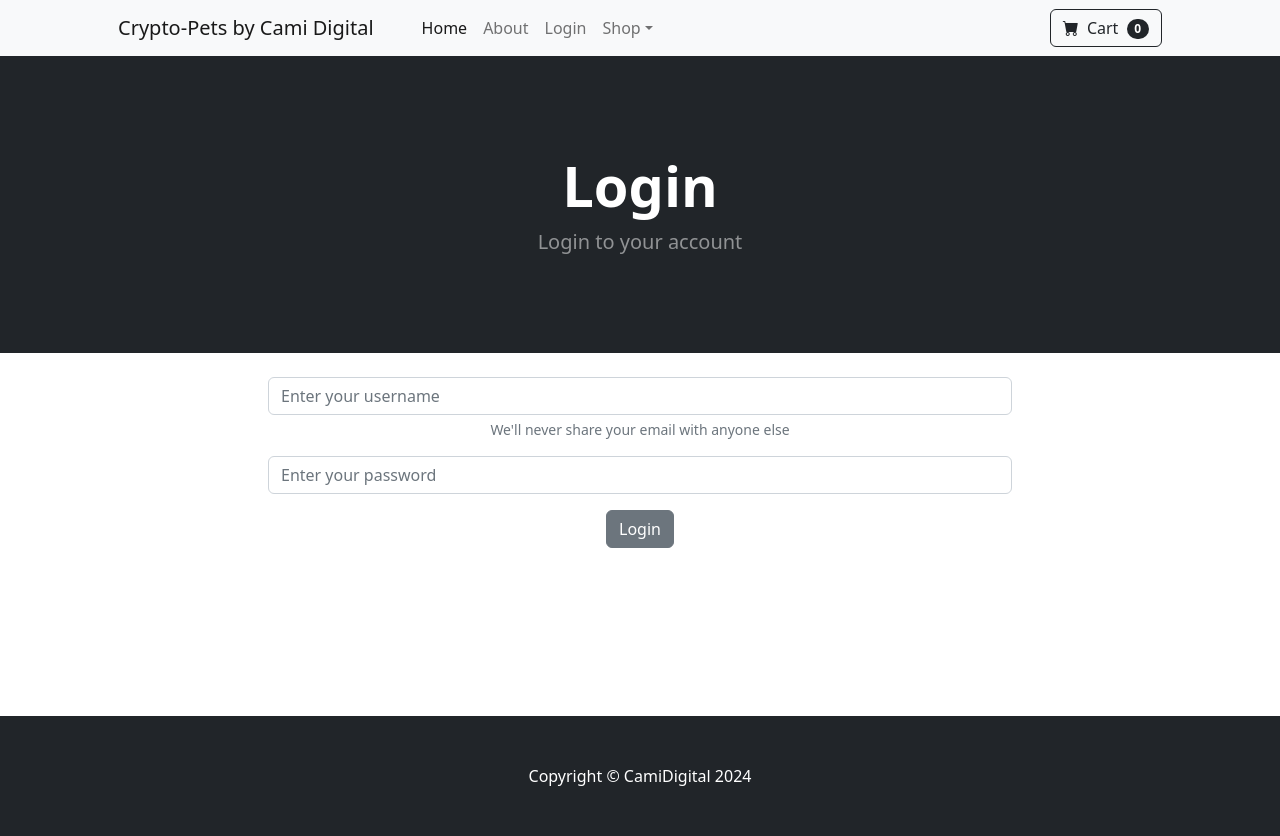
After one commit to Mila-Melnik/Project-3-NFT-ecom-python-django, a Django app: page /login/ in a window 1280 px wide. The commit adds this page. Run offline with Django 5.2, Linux system fonts and the light colour scheme; some libraries are stand-ins or nearby versions.

Commit message:
Login and Logout features added

```diff
--- a/nftecom/webstore/templates/base.html
+++ b/nftecom/webstore/templates/base.html
@@ -28,9 +28,16 @@
   </head>
   <body>
   {% include 'navbar.html' %}
+  {% if messages %}
+      {% for message in messages %}
+ <div class="alert alert-warning alert-dismissible fade show" role="alert">
+    {{ message }}
+ <button type="button" class="btn-close" data-bs-dismiss="alert" aria-label="Close"></button>
+      </div>
+      {% endfor %}
+  {% endif %}
 
   {% block content %}
-
   {% endblock %}
 
 
--- /dev/null
+++ b/nftecom/webstore/templates/login.html
@@ -0,0 +1,51 @@
+{% extends 'base.html' %}
+{% block content %}
+
+
+   <!-- Header-->
+   <header class="bg-dark py-5">
+    <div class="container px-4 px-lg-5 my-5">
+      <div class="text-center text-white">
+        <h1 class="display-4 fw-bolder">Login</h1>
+        <p class="lead fw-normal text-white-50 mb-0">
+          Login to your account
+        </p>
+      </div>
+    </div>
+  </header>
+
+  <div class="container">
+    <div class="row">
+      <center>
+        <div class="col-8">
+          <br>
+          <form method="POST" action="{% url 'login' %}">
+            {% csrf_token %}
+
+  <div class="mb-3">
+
+    <input type="text" class="form-control" name="username" placeholder="Enter your username">
+
+    <div id="emailHelp" class="form-text">We'll never share your email with anyone else</div>
+  </div>
+  <div class="mb-3">
+
+    <input type="password" class="form-control" name="password" placeholder="Enter your password">
+  </div>
+  <button type="submit" class="btn btn-secondary">Login</button>
+</form>
+<br>
+<br>
+<br>
+<br>
+<br>
+<br>
+<br>
+
+
+      </div>
+      </center>
+  </div>
+  </div>
+
+{% endblock %}
--- a/nftecom/webstore/templates/navbar.html
+++ b/nftecom/webstore/templates/navbar.html
@@ -1,7 +1,9 @@
 <!-- Navigation-->
 <nav class="navbar navbar-expand-lg navbar-light bg-light">
   <div class="container px-4 px-lg-5">
-      <a class="navbar-brand" href="{% url 'home' %}">Crypto-Pets by Cami Digital</a>
+    <a class="navbar-brand" href="{% url 'home' %}"
+      >Crypto-Pets by Cami Digital</a
+    >
     <button
       class="navbar-toggler"
       type="button"
@@ -16,9 +18,29 @@
     <div class="collapse navbar-collapse" id="navbarSupportedContent">
       <ul class="navbar-nav me-auto mb-2 mb-lg-0 ms-lg-4">
         <li class="nav-item">
-            <a class="nav-link active" aria-current="page" href="{% url 'home' %}">Home</a>
+          <a class="nav-link active" aria-current="page" href="{% url 'home' %}"
+            >Home</a
+          >
         </li>
-          <li class="nav-item"><a class="nav-link" href="{% url 'about' %}">About</a></li>
+        <li class="nav-item">
+          <a class="nav-link" href="{% url 'about' %}">About</a>
+        </li>
+
+
+        {% if user.is_authenticated %}
+
+        <li class="nav-item">
+          <a class="nav-link" href="{% url 'logout' %}">Logout</a>
+        </li>
+
+        {% else %}
+
+        <li class="nav-item">
+          <a class="nav-link" href="{% url 'login' %}">Login</a>
+        </li>
+
+        {% endif %}
+
         <li class="nav-item dropdown">
           <a
             class="nav-link dropdown-toggle"
--- a/nftecom/webstore/urls.py
+++ b/nftecom/webstore/urls.py
@@ -4,4 +4,7 @@ from .import views
 urlpatterns = [
     path('', views.home, name='home'),
     path('about/', views.about, name='about'),
+    path('login/', views.login_user, name='login'),
+    path('logout/', views.logout_user, name='logout'),
+
 ]
--- a/nftecom/webstore/views.py
+++ b/nftecom/webstore/views.py
@@ -1,9 +1,40 @@
-from django.shortcuts import render
+from django.shortcuts import redirect, render
 from .models import Product
+from django.contrib.auth import authenticate, login, logout
+from django.contrib import messages
+
+
 
 def home(request):
   products = Product.objects.all()
   return render(request, 'home.html', {'products':products})
 
+
 def about (request):
   return render(request, 'about.html', {})
+
+
+def login_user(request):
+  if request.method == "POST":
+    username = request.POST['username']
+    password = request.POST['password']
+    user = authenticate(request, username=username, password=password)
+    if user is not None:
+      login(request, user)
+
+      messages.success(request, ("You have been logged in"))
+      return redirect('home')
+    else:
+
+     messages.success(request, ("Check your credentials"))
+    return redirect('login')
+
+  else:
+    return render(request, 'login.html', {})
+
+
+
+def logout_user(request):
+  logout(request)
+  messages.success(request, ("You have been logged out"))
+  return redirect('home')
```
Also changed, not shown: nftecom/db.sqlite3. Lines whose indentation alone changed are shown as unchanged.
